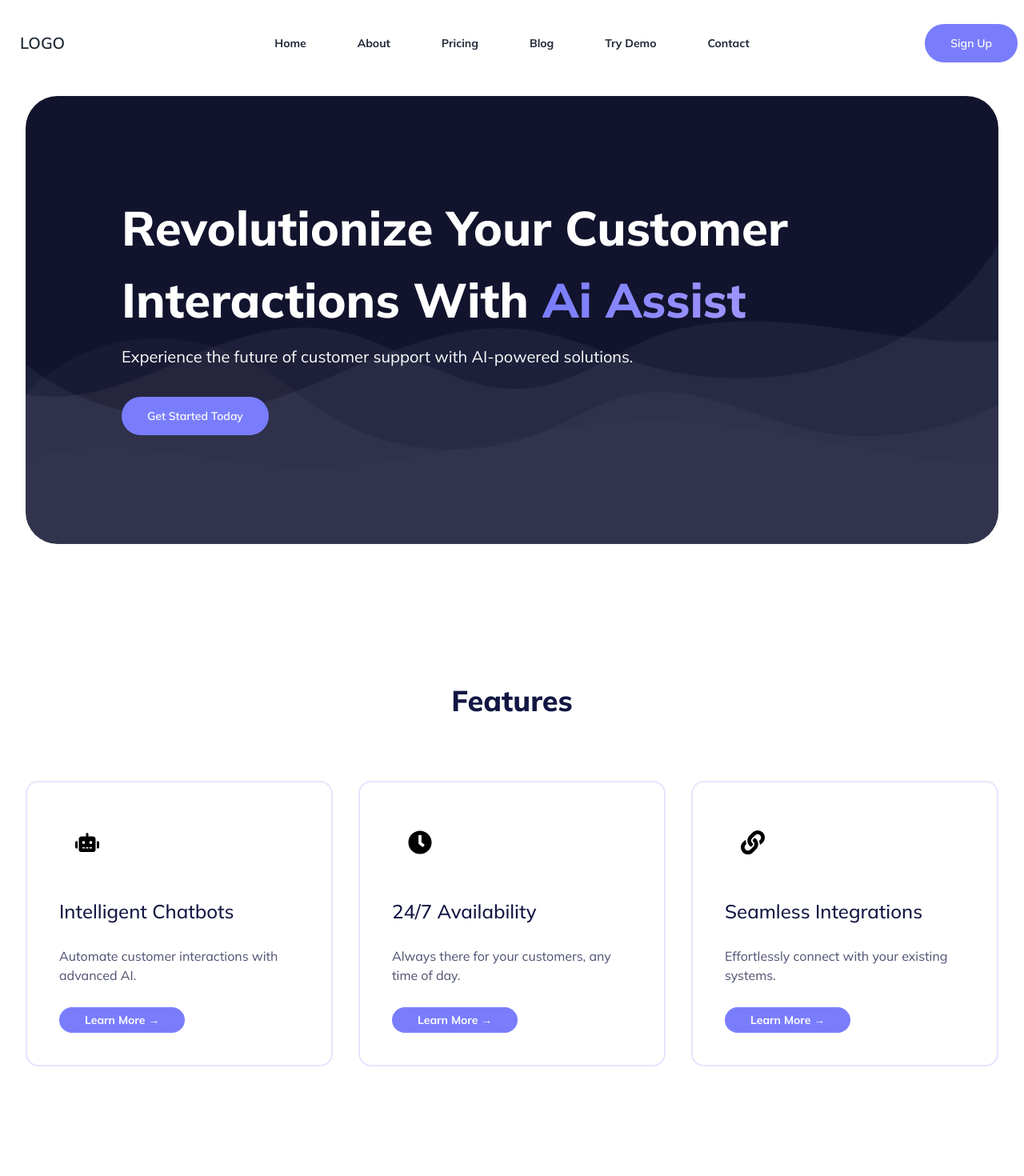
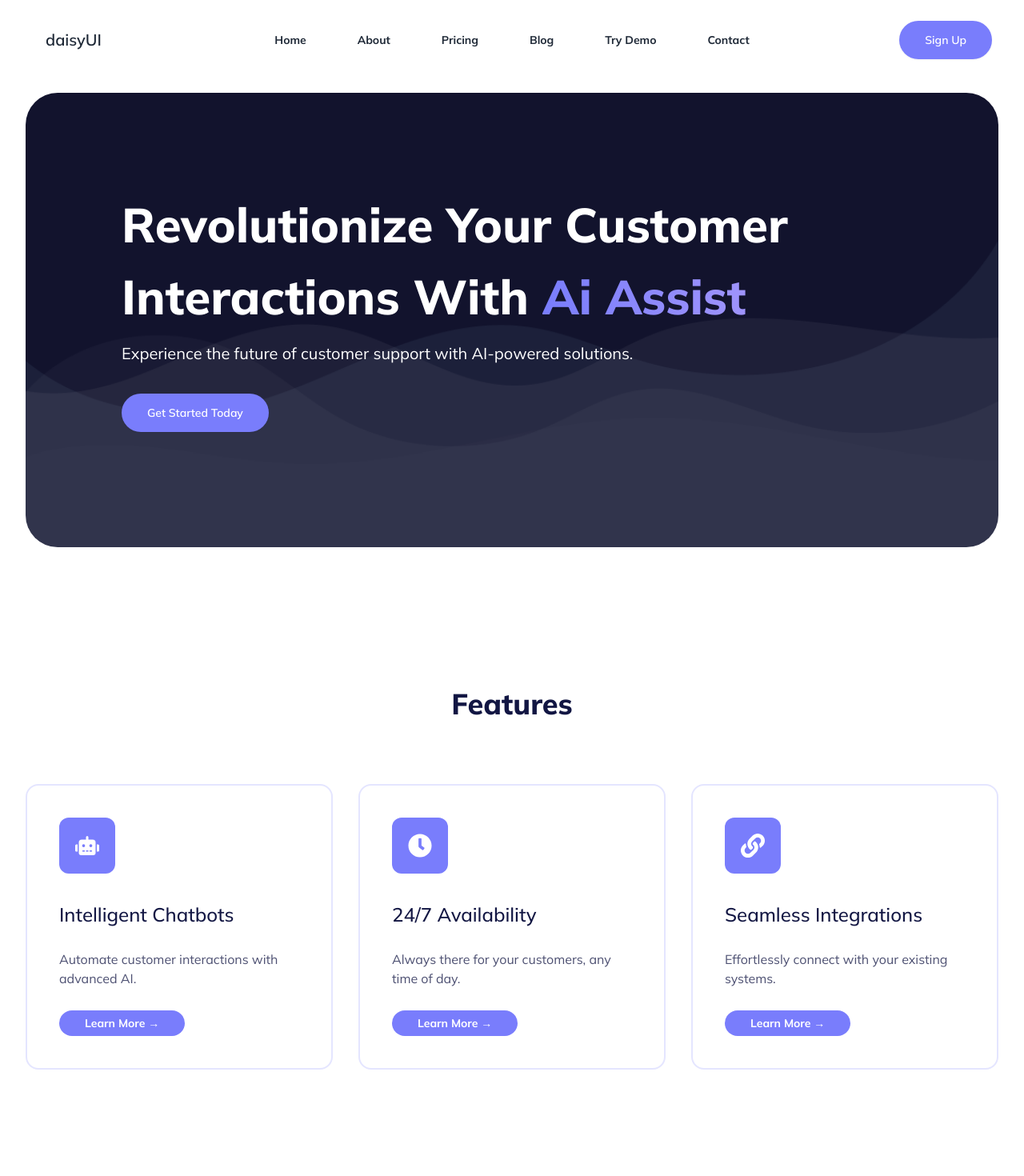
Before and after one commit to iTahmiid/ai-assist, a Next.js app: page / in a window 1280 px wide. Shown: the top 1470 px of the page at 80% size. Built offline with nearby package versions, Linux system fonts and the light colour scheme.

Commit message:
added new design and updated navbar

```diff
--- a/app/about/page.js
+++ b/app/about/page.js
@@ -26,7 +26,7 @@ function About() {
      ]
 
      return (
-          <main className='max-w-7xl mx-auto'>
+          <main className=''>
 
                <Pagetit title="About AI-Assist" desc="Learn more about our mission and the team behind AI-Assist."></Pagetit>
 
--- a/app/blog/page.js
+++ b/app/blog/page.js
@@ -23,7 +23,7 @@ function blog() {
 
 
      return (
-          <main className='max-w-7xl mx-auto'>
+          <main className=''>
 
                <Pagetit
                     title="AI-Assist Blog" desc="Stay updated with the latest news, tips, and insights on AI and customer support."></Pagetit>
@@ -34,12 +34,12 @@ function blog() {
                     <h1 className='text-center text-2xl lg:text-3xl mb-[15px] font-bold'>Recent Posts</h1>
                     <div className="mt-20">
                          <div
-                              className="grid grid-cols-1 md:grid-cols-3 gap-8"
+                              className="grid grid-cols-1 md:grid-cols-2 lg:grid-cols-3 gap-8"
 
                          >
                               {blogData.map((blog, index) => (
                                    <div
-                                        className="feature-card-two border-opacity-20 border-[#797DFC] transition-all duration-300 hover:bg-[#797DFC1A] hover:scale-110  border-2 rounded-2xl w-full"
+                                        className="border-opacity-20 border-[#797DFC] transition-all duration-300 hover:bg-[#797DFC1A] hover:scale-105  border-2 rounded-2xl w-full"
                                         key={index}
 
                                    >
--- a/app/globals.css
+++ b/app/globals.css
@@ -252,3 +252,7 @@ html {
      top: 0;
      left: 0;
 }
+
+
+
+/* navbar  */
--- a/app/home-sections/Features.js
+++ b/app/home-sections/Features.js
@@ -52,30 +52,23 @@ export default function Features() {
                <div className="my-20">
                     <h1 className="lg:mb-0 text-3xl lg:text-4xl text-center mb-10 text-[#121643] font-extrabold">Features</h1>
                     <div className="mt-20">
-                         <motion.div
-                              className="grid grid-cols-1 md:grid-cols-3 gap-8"
+                         <div
+                              className="grid grid-cols-1 md:grid-cols-2 lg:grid-cols-3 gap-8"
                               initial="hidden"
                               animate={controls}
                               variants={cardVariants}
                               transition={{ staggerChildren: 0.3, delayChildren: 0.5 }} // Adjust delay here
                          >
                               {featureData.map((feature, index) => (
-                                   <motion.div
-                                        className="feature-card-two border-opacity-20 border-[#797DFC] transition-all duration-300 hover:bg-[#797DFC1A] hover:scale-110  border-2 rounded-2xl w-full"
+                                   <div
+                                        className="feature-card-two border-opacity-20 border-[#797DFC] transition-all duration-300 hover:bg-[#797DFC1A] hover:scale-105  border-2 rounded-2xl w-full"
                                         key={index}
-                                        variants={cardVariants}
-                                        style={{
-                                             transitionDelay: `${index * 100}ms` // Individual card delay
-                                        }}
-                                        transition={{
-                                             duration: 0.5, // Duration of each card animation
-                                             delay: index * 0.1 // Adjust delay for each card
-                                        }}
+
                                    >
                                         <div className="p-10 space-y-7">
                                              <div>
                                                   <h1 className="text-3xl mb-2">
-                                                       <span className="bg-white inline-block text-black p-5 rounded-xl">{feature.icon}</span>
+                                                       <span className="bg-[#797DFC] text-white inline-block  p-5 rounded-xl">{feature.icon}</span>
                                                   </h1>
                                              </div>
                                              <h2 className="text-xl lg:text-2xl font-medium mt-2 text-[#121643]">{feature.title}</h2>
@@ -89,9 +82,9 @@ export default function Features() {
                                                   Learn More &#8594;
                                              </button>
                                         </div>
-                                   </motion.div>
+                                   </div>
                               ))}
-                         </motion.div>
+                         </div>
                     </div>
                </div>
           </section>
--- a/app/layout.js
+++ b/app/layout.js
@@ -9,6 +9,7 @@ import { FaFacebook, FaLinkedin, FaMailBulk } from "react-icons/fa";
 import { FaTwitter } from "react-icons/fa";
 import Link from "next/link";
 import ButtonAll from '@/components/ButtonAll';
+import Navbar from '@/components/Navbar.js';
 
 const mulish = Mulish({
 
@@ -23,64 +24,22 @@ export const metadata = {
 
 export default function RootLayout({ children }) {
 
-     const navOptions = <>
 
-          <li className="text-md font-bold m-4 hover:text-[#121643] transition-all cursor-pointer hover:bg-transparent"><Link href="/">Home</Link></li>
-          <li className="text-md font-bold m-4 hover:text-[#121643] transition-all cursor-pointer hover:bg-transparent"><Link href="/about">About</Link></li>
-          <li className="text-md font-bold m-4 hover:text-[#121643] transition-all cursor-pointer hover:bg-transparent"><Link href="/pricing">Pricing</Link></li>
-          <li className="text-md font-bold m-4 hover:text-[#121643] transition-all cursor-pointer hover:bg-transparent"><Link href="/blog">Blog</Link></li>
-          <li className="text-md font-bold m-4 hover:text-[#121643] transition-all cursor-pointer hover:bg-transparent"><Link href="/tryDemo">Try Demo</Link></li>
-          <li className="text-md font-bold m-4 hover:text-[#121643] transition-all cursor-pointer hover:bg-transparent"> <Link href="/">Contact</Link></li>
-
-
-
-     </>
 
      return (
           <html lang="en">
                <body className={mulish.className}>
 
 
-                    <div className="navbar container lg:max-w-7xl mx-auto pt-3 py-6">
-                         <div className="navbar-start">
-                              <div className="dropdown">
-                                   <div tabIndex={0} role="button" className="btn btn-ghost lg:hidden">
-                                        <svg
-                                             xmlns="http://www.w3.org/2000/svg"
-                                             className="h-5 w-5"
-                                             fill="none"
-                                             viewBox="0 0 24 24"
-                                             stroke="currentColor">
-                                             <path
-                                                  strokeLinecap="round"
-                                                  strokeLinejoin="round"
-                                                  strokeWidth="2"
-                                                  d="M4 6h16M4 12h8m-8 6h16" />
-                                        </svg>
-                                   </div>
-                                   <ul
-                                        tabIndex={0}
-                                        className="menu menu-sm dropdown-content bg-base-100 rounded-box z-[1] mt-3 w-52 p-2 shadow">
-                                        {navOptions}
-                                   </ul>
-                              </div>
-                              <a className="btn btn-ghost text-xl">LOGO</a>
-                         </div>
-                         <div className="navbar-center rounded-none  hidden lg:flex">
-                              <ul className="menu menu-horizontal px-1 ">
-                                   {navOptions}
-                              </ul>
-                         </div>
-                         <div className="navbar-end">
-                              <ButtonAll content="Sign Up"></ButtonAll>
-                         </div>
-                    </div>
+              <div className='container lg:max-w-7xl'>
+              <Navbar></Navbar>
+              </div>
 
 
 
 
 
-                    <main className="">
+                    <main className="container lg:max-w-7xl mx-autoab">
                          {children}
                     </main>
 
--- a/app/page.js
+++ b/app/page.js
@@ -9,7 +9,7 @@ import ButtonAll from '@/components/ButtonAll';
 
 // Define animation variants for the button
 const buttonVariants = {
-     hidden: { opacity: 0, y: 0 },
+     hidden: { opacity: 1, y: 0 },
      visible: { opacity: 1, y: [0, -10, 0, -5, 0] },
 };
 
@@ -26,21 +26,18 @@ export default function Home() {
      };
 
      return (
-          <main className="container lg:max-w-7xl mx-auto">
-               <header className="header p-10 lg:p-[120px] h-[70vh] relative">
+          <main className="">
+               <header className="header p-10 lg:p-[120px]  relative">
                     <div className="mb-6">
-                         <motion.div
+                         <div
                               className="relative"
-                              initial="hidden"
-                              animate="visible"
-                              variants={headerVariants}
-                              transition={{ duration: 0.5, ease: 'easeOut' }}
+
                          >
                               <h1 className="text-3xl z-10 title text-white mb-4 leading-snug lg:leading-normal lg:text-6xl font-extrabold">
                                    Revolutionize Your Customer Interactions With <span className="gradient-text">Ai Assist</span>
                               </h1>
-                         </motion.div>
-                         <motion.p
+                         </div>
+                         <p
                               className="mt-2 text-sm lg:text-[20px] text-white"
                               initial="hidden"
                               animate="visible"
@@ -48,7 +45,7 @@ export default function Home() {
                               transition={{ duration: 0.5, ease: 'easeOut', delay: 0.5 }}
                          >
                               Experience the future of customer support with AI-powered solutions.
-                         </motion.p>
+                         </p>
                          <motion.div
                               className="mt-10 relative gr-bg"
                               initial="hidden"
--- /dev/null
+++ b/components/Navbar.js
@@ -0,0 +1,80 @@
+"use client";
+import Link from "next/link";
+import React, { useState } from "react";
+import { GiHamburgerMenu, GiCrossMark } from "react-icons/gi";
+import ButtonAll from "./ButtonAll";
+
+const Navbar = () => {
+  const [showMediaIcons, setShowMediaIcons] = useState(false);
+
+  const navOption = (
+    <>
+      <li className="text-md font-bold m-4 hover:text-[#121643] transition-all cursor-pointer hover:bg-transparent">
+        <Link href="/">Home</Link>
+      </li>
+      <li className="text-md font-bold m-4 hover:text-[#121643] transition-all cursor-pointer hover:bg-transparent">
+        <Link href="/about">About</Link>
+      </li>
+      <li className="text-md font-bold m-4 hover:text-[#121643] transition-all cursor-pointer hover:bg-transparent">
+        <Link href="/pricing">Pricing</Link>
+      </li>
+      <li className="text-md font-bold m-4 hover:text-[#121643] transition-all cursor-pointer hover:bg-transparent">
+        <Link href="/blog">Blog</Link>
+      </li>
+      <li className="text-md font-bold m-4 hover:text-[#121643] transition-all cursor-pointer hover:bg-transparent">
+        <Link href="/tryDemo">Try Demo</Link>
+      </li>
+      <li className="text-md font-bold m-4 hover:text-[#121643] transition-all cursor-pointer hover:bg-transparent">
+        <Link href="/contact">Contact</Link>
+      </li>
+    </>
+  );
+
+  return (
+    <>
+      <div className="mb-4">
+        <div className="navbar bg-base-100">
+          <div className="navbar-start">
+            <div className="dropdown">
+              <div
+                tabIndex={0}
+                role="button"
+                className="btn btn-ghost lg:hidden"
+              >
+                <svg
+                  xmlns="http://www.w3.org/2000/svg"
+                  className="h-5 w-5"
+                  fill="none"
+                  viewBox="0 0 24 24"
+                  stroke="currentColor"
+                >
+                  <path
+                    strokeLinecap="round"
+                    strokeLinejoin="round"
+                    strokeWidth="2"
+                    d="M4 6h16M4 12h8m-8 6h16"
+                  />
+                </svg>
+              </div>
+              <ul
+                tabIndex={0}
+                className="menu menu-sm dropdown-content bg-base-100 rounded-box z-[1] mt-3 w-52 p-2 shadow"
+              >
+                {navOption}
+              </ul>
+            </div>
+            <a className="btn btn-ghost text-xl">daisyUI</a>
+          </div>
+          <div className="navbar-center hidden lg:flex">
+            <ul className="menu menu-horizontal px-1">{navOption}</ul>
+          </div>
+          <div className="navbar-end">
+           <ButtonAll content="Sign Up"></ButtonAll>
+          </div>
+        </div>
+      </div>
+    </>
+  );
+};
+
+export default Navbar;
--- a/components/TryDemoComponent.jsx
+++ b/components/TryDemoComponent.jsx
@@ -86,7 +86,7 @@ const TryDemoComponent = () => {
      }, [chatHistory]);
 
      return (
-          <div className='max-w-7xl mx-auto'>
+          <div className=''>
                <main className='flex-none gap-4 items-center lg:flex'>
                     <div className="text-left my-8 w-auto lg:w-1/2">
                          <h1 className="text-2xl lg:text-4xl font-bold text-[#121643]">Try AI-Assist Demo</h1>
```
Also changed, not shown: app/pricing/page.js (+6 -4 lines), components/bottom.jsx (+1 -1 lines).
